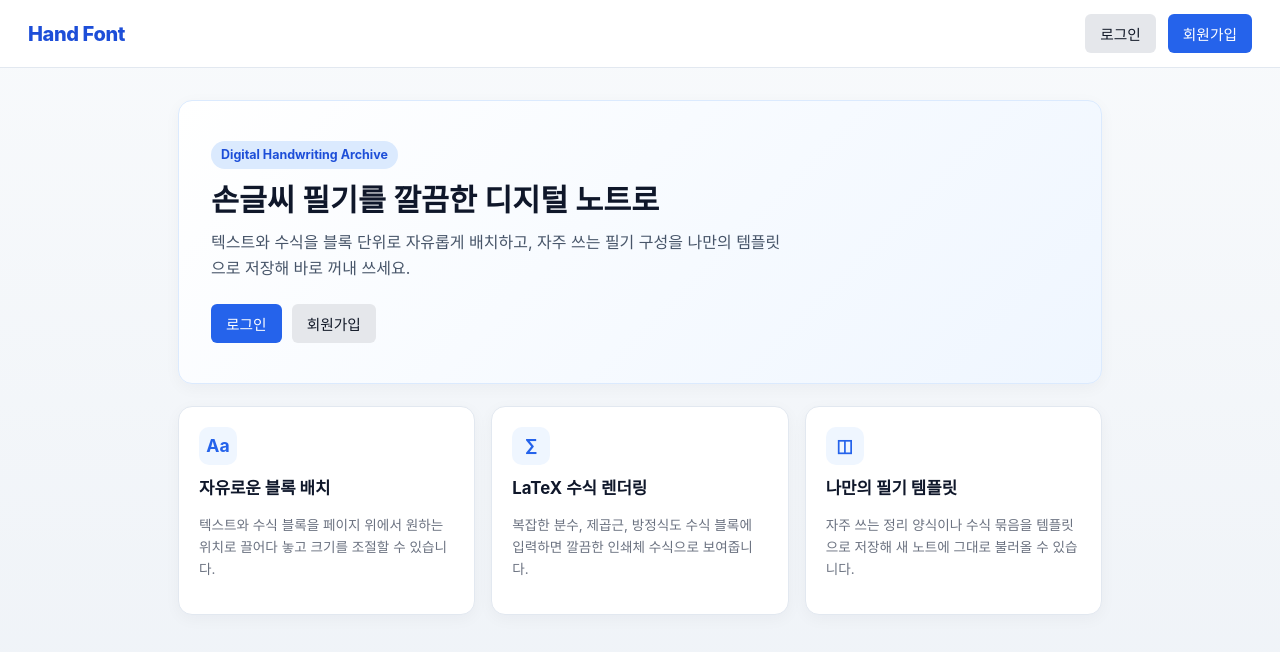
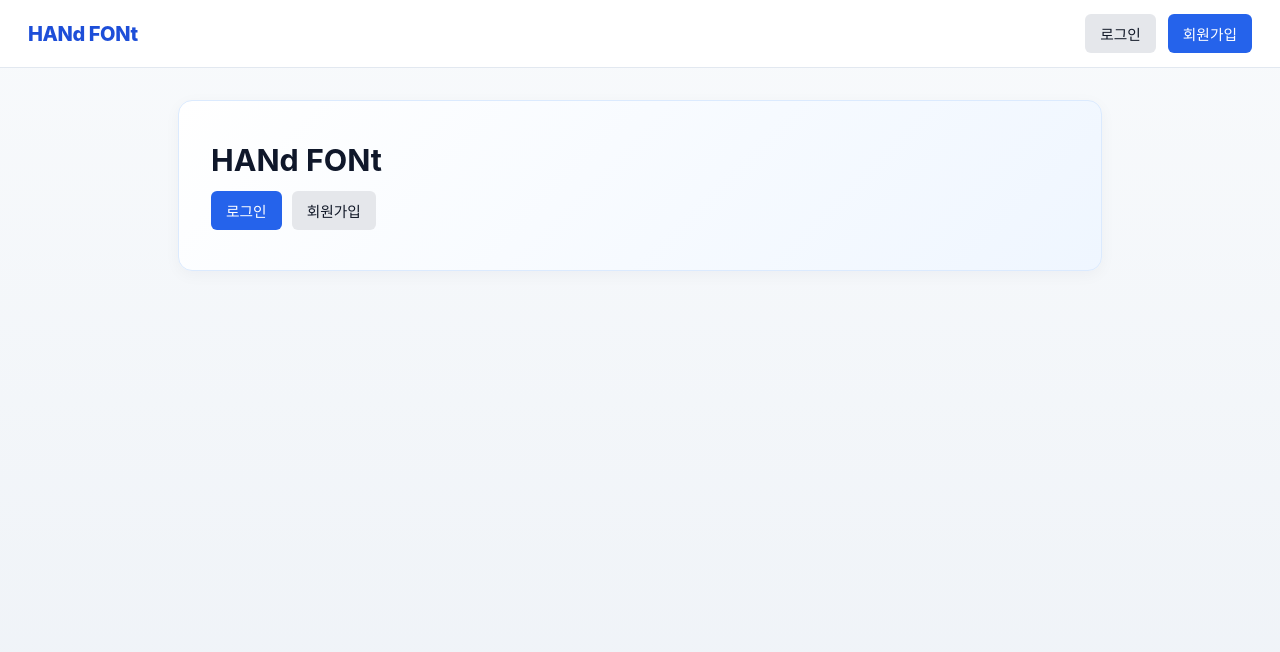
Before and after one commit to Kumjj/hand-font, a plain HTML site: page index.html in a window 1280 px wide. Drawn offline with nearby package versions, Linux system fonts and the light colour scheme.

Commit message:
Use HANd FONt branding and remove explanatory home copy

```diff
--- a/index.html
+++ b/index.html
@@ -3,7 +3,7 @@
 <head>
     <meta charset="UTF-8">
     <meta name="viewport" content="width=device-width, initial-scale=1.0">
-    <title>Hand Font</title>
+    <title>HANd FONt</title>
     <link rel="stylesheet" href="https://cdn.jsdelivr.net/npm/katex@0.16.11/dist/katex.min.css">
     <style>
         * { box-sizing: border-box; }
@@ -326,33 +326,14 @@
 </head>
 <body>
     <header class="topbar">
-        <span class="brand" id="nav-home">Hand Font</span>
+        <span class="brand" id="nav-home">HANd FONt</span>
         <nav class="nav-links" id="nav-links"></nav>
     </header>
 
     <main class="container" id="view-home">
         <section class="card hero-banner">
-            <span class="hero-pill">Digital Handwriting Archive</span>
-            <h1>손글씨 필기를 깔끔한 디지털 노트로</h1>
-            <p class="hero-desc">텍스트와 수식을 블록 단위로 자유롭게 배치하고, 자주 쓰는 필기 구성을 나만의 템플릿으로 저장해 바로 꺼내 쓰세요.</p>
+            <h1>HANd FONt</h1>
             <div class="actions" id="home-actions"></div>
-        </section>
-        <section class="feature-grid">
-            <div class="card feature-card">
-                <div class="feature-icon">Aa</div>
-                <h3>자유로운 블록 배치</h3>
-                <p class="item-meta">텍스트와 수식 블록을 페이지 위에서 원하는 위치로 끌어다 놓고 크기를 조절할 수 있습니다.</p>
-            </div>
-            <div class="card feature-card">
-                <div class="feature-icon">∑</div>
-                <h3>LaTeX 수식 렌더링</h3>
-                <p class="item-meta">복잡한 분수, 제곱근, 방정식도 수식 블록에 입력하면 깔끔한 인쇄체 수식으로 보여줍니다.</p>
-            </div>
-            <div class="card feature-card">
-                <div class="feature-icon">◫</div>
-                <h3>나만의 필기 템플릿</h3>
-                <p class="item-meta">자주 쓰는 정리 양식이나 수식 묶음을 템플릿으로 저장해 새 노트에 그대로 불러올 수 있습니다.</p>
-            </div>
         </section>
     </main>
 
```
Also changed, not shown: prototype/templates/editor.html (+2 -2 lines), prototype/templates/index.html (+4 -24 lines), prototype/templates/login.html (+2 -2 lines), prototype/templates/notes.html (+2 -2 lines), prototype/templates/register.html (+2 -2 lines).
